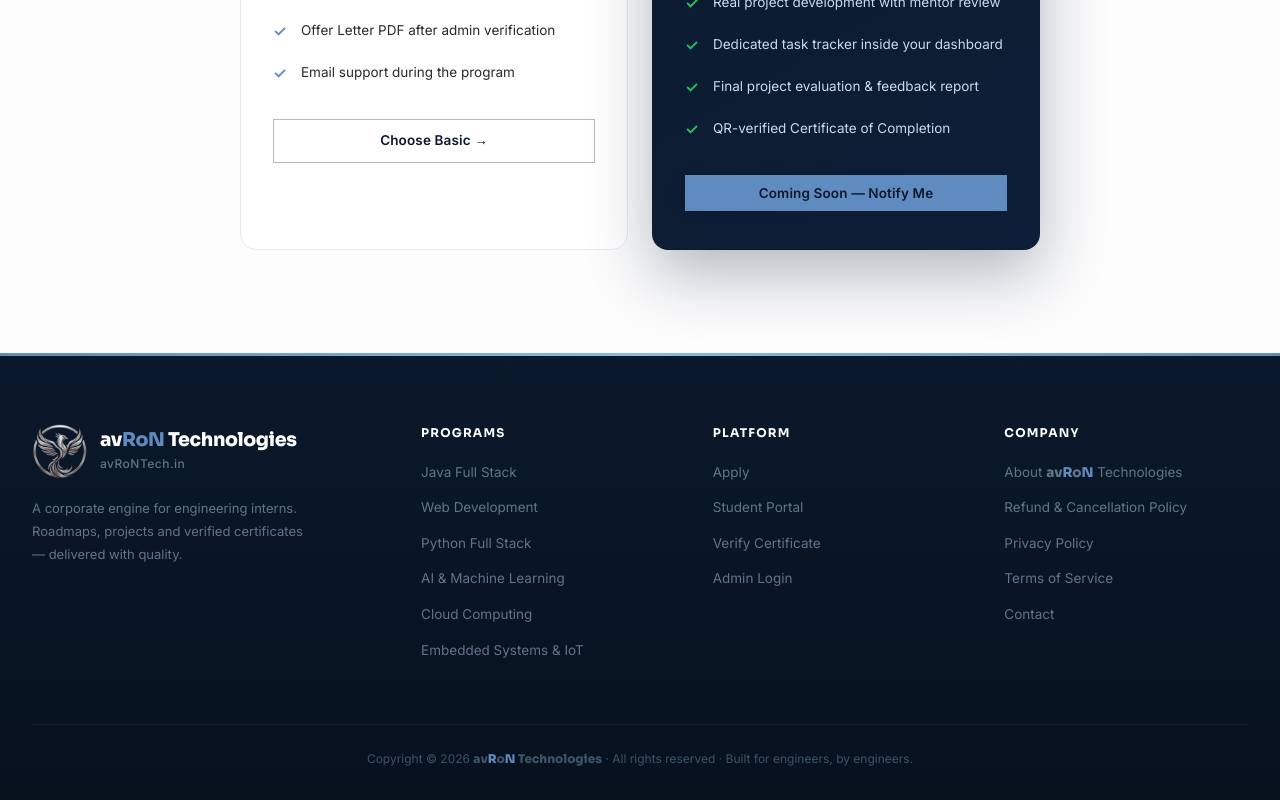
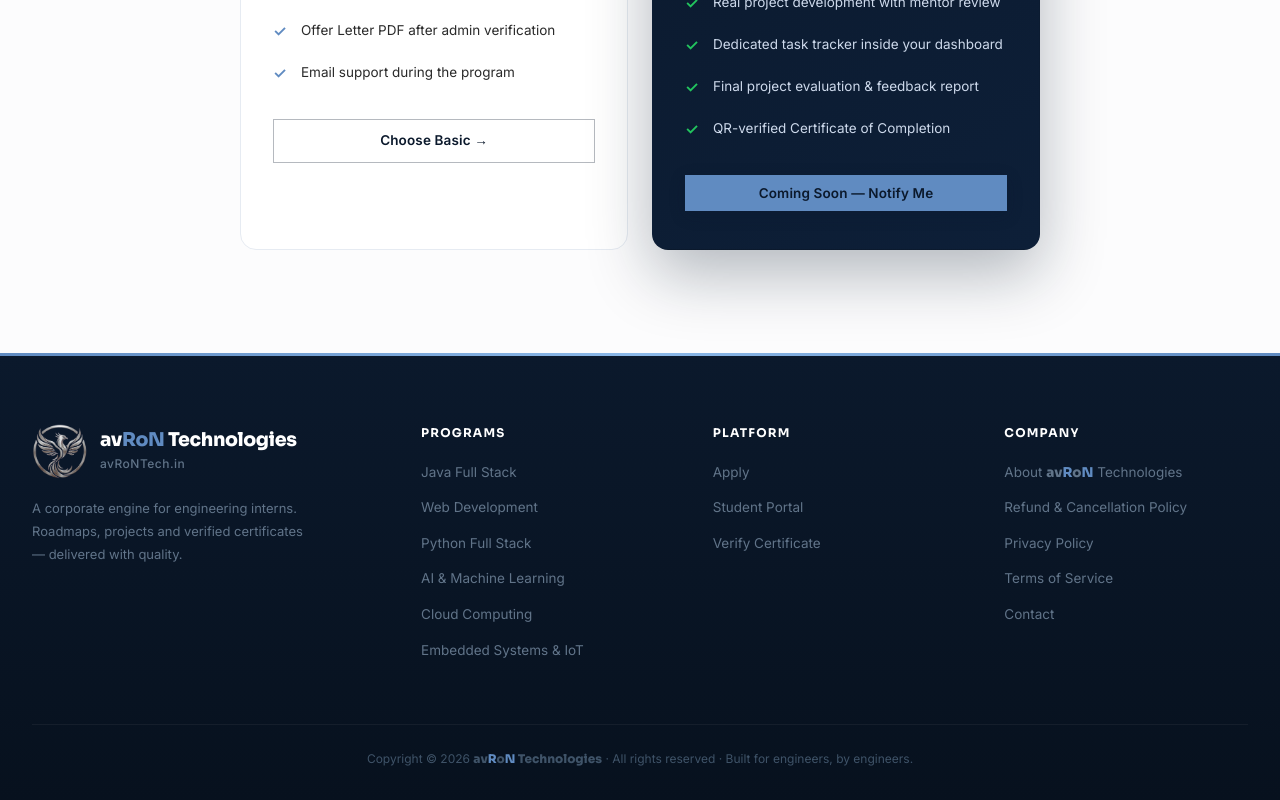
Before and after one commit to naveenreddy004/RealProject_D, a website: page public/index.html in a window 1280 px wide. Shown: the part 3355-4155 px from the top of the page. Drawn offline with Linux system fonts and the light colour scheme; no server answers.

Commit message:
remove admin login link from footer

```diff
--- a/public/index.html
+++ b/public/index.html
@@ -637,7 +637,6 @@ a{color:inherit;text-decoration:none;}
         <li><a href="/register">Apply</a></li>
         <li><a href="/portal">Student Portal</a></li>
         <li><a href="/verify">Verify Certificate</a></li>
-        <li><a href="/admin/login">Admin Login</a></li>
       </ul>
     </div>
     <div class="foot-col">
```
